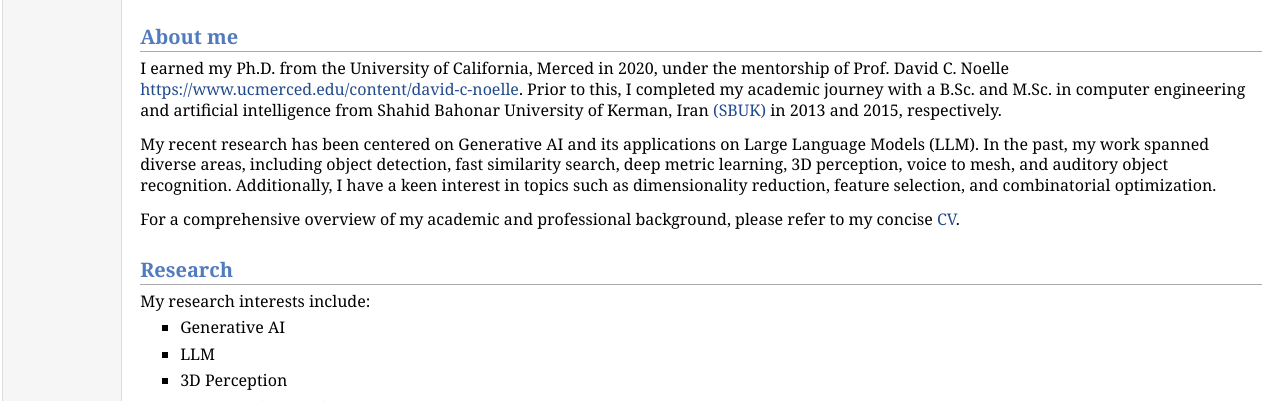
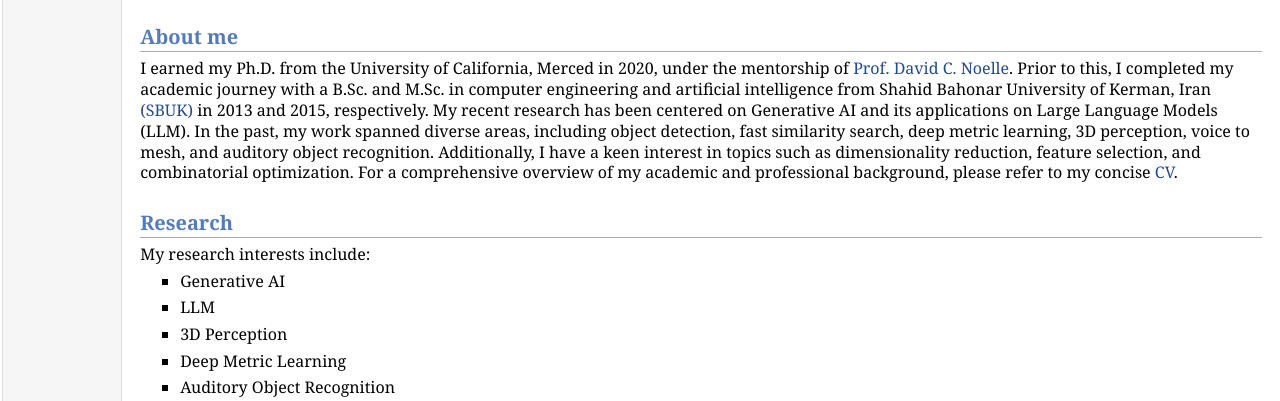
Before and after one commit to mkebrahimpour/mkebrahimpour.github.io, a plain HTML site: page index.html in a window 1280 px wide. Shown: the part 386-787 px from the top of the page. Drawn offline with Linux system fonts and the light colour scheme.

Commit message:
updated on Jan 2024

```diff
--- a/index.html
+++ b/index.html
@@ -26,9 +26,10 @@
 E-mail: <i>mebrahimpour</i> [@] ucmerced [DOT] edu</p>
 </td></tr></table>
 <h2>About me</h2>
-<p>I earned my Ph.D. from the University of California, Merced in 2020, under the mentorship of Prof. David C. Noelle <a href="https://www.ucmerced.edu/content/david-c-noelle">https://www.ucmerced.edu/content/david-c-noelle</a>. Prior to this, I completed my academic journey with a B.Sc. and M.Sc. in computer engineering and artificial intelligence from Shahid Bahonar University of Kerman, Iran <a href="http://www.uk.ac.ir">(SBUK)</a> in 2013 and 2015, respectively.</p>
-<p>My recent research has been centered on Generative AI and its applications on Large Language Models (LLM). In the past, my work spanned diverse areas, including object detection, fast similarity search, deep metric learning, 3D perception, voice to mesh, and auditory object recognition. Additionally, I have a keen interest in topics such as dimensionality reduction, feature selection, and combinatorial optimization.</p>
-<p>For a comprehensive overview of my academic and professional background, please refer to my concise <a href="cv/Ebrahimpour-CV.pdf">CV</a>.</p>
+<p>I earned my Ph.D. from the University of California, Merced in 2020, under the mentorship of <a href="https://www.ucmerced.edu/content/david-c-noelle">Prof. David C. Noelle</a>. Prior to this, I completed my academic journey with a B.Sc. and M.Sc. in computer engineering and artificial intelligence from Shahid Bahonar University of Kerman, Iran <a href="http://www.uk.ac.ir">(SBUK)</a> in 2013 and 2015, respectively.
+My recent research has been centered on Generative AI and its applications on Large Language Models (LLM). In the past, my work spanned diverse areas, including object detection, fast similarity search, deep metric learning, 3D perception, voice to mesh, and auditory object recognition.
+Additionally, I have a keen interest in topics such as dimensionality reduction, feature selection, and combinatorial optimization.
+For a comprehensive overview of my academic and professional background, please refer to my concise <a href="cv/Ebrahimpour-CV.pdf">CV</a>.</p>
 <h2>Research</h2>
 <p>My research interests include:</p>
 <ul>
```
Also changed, not shown: 2 other files.
